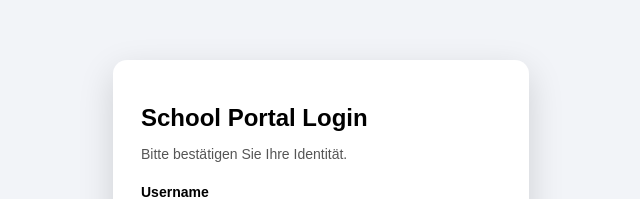
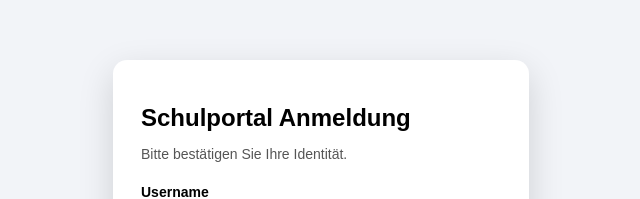
Before and after one commit to sandra-vasylkova/phishing-simulation, a website: page index.html in a window 1280 px wide. Shown: the part 161-360 px from the top of the page, without its empty margins (319-959 px from the left). Drawn offline with Linux system fonts and the light colour scheme.

Commit message:
title fixed

```diff
--- a/index.html
+++ b/index.html
@@ -104,7 +104,7 @@
   </head>
   <body>
     <div class="card">
-      <h1>School Portal Login</h1>
+      <h1>Schulportal Anmeldung</h1>
       <p class="subtitle">Bitte bestätigen Sie Ihre Identität.</p>
 
       <form id="demoForm">
```
